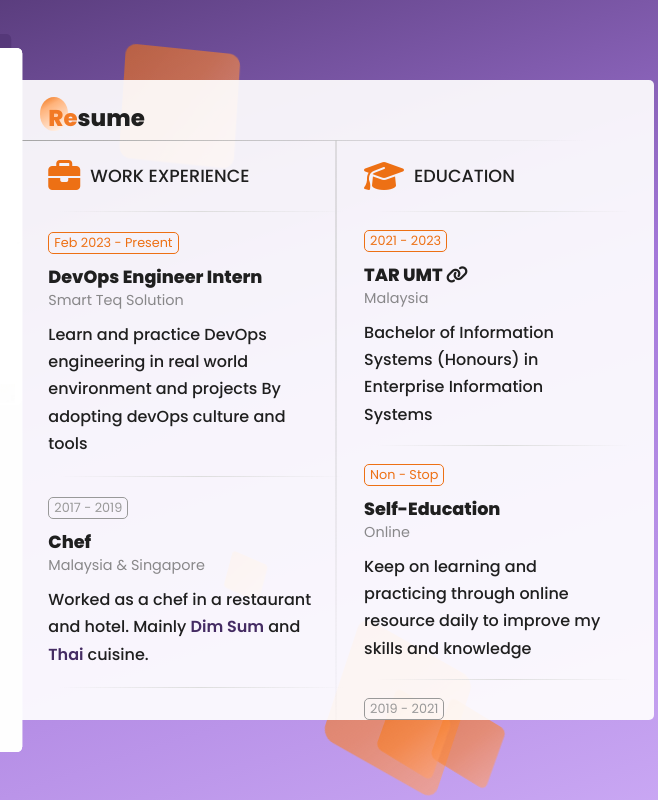
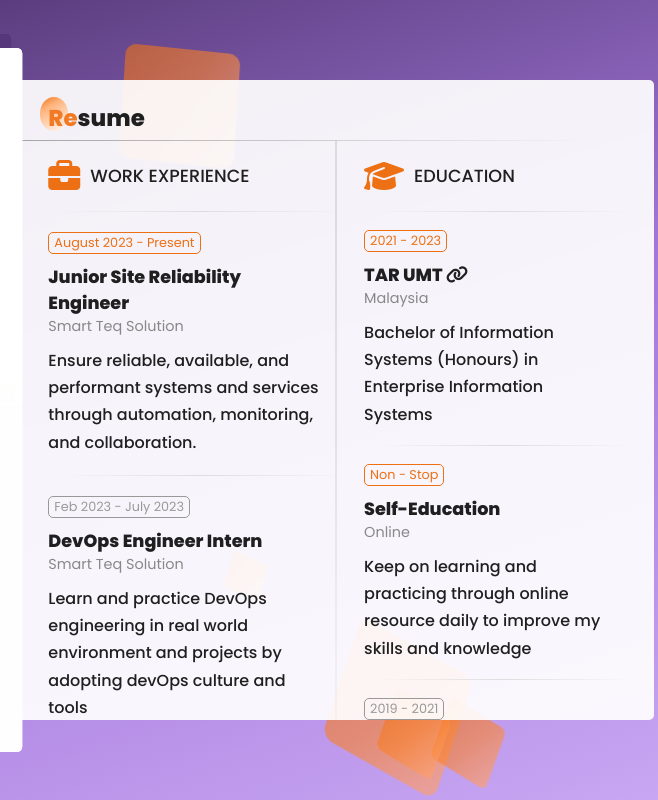
Before and after one commit to Bryson-Tai/profile, a plain HTML site: page index.html in a window 1280 px wide. Both pictures are taken after a click on the link "Resume". Shown: the full height of the page, 434-1092 px from the left. Drawn offline with nearby package versions, Linux system fonts and the light colour scheme.

Commit message:
Update latest job position in smart teq

```diff
--- a/index.html
+++ b/index.html
@@ -70,23 +70,20 @@
                             <h1><span>About</span> Me</h1>
                         </div>
                         <p>
-                            Hi, I'm <span>Bryson</span>, a junior DevOps engineer driven by a deep passion for acquiring
-                            knowledge and staying up-to-date with the latest advancements in DevOps technology. Sharing
-                            my expertise and mentoring junior IT professionals is something I truly enjoy. Additionally,
-                            I am open to exploring part-time job opportunities that align with my skills and interests.
+                            Hi, I'm <span>Bryson</span>, a junior Site Reliability Engineer driven by a deep passion for acquiring
+                            knowledge and staying up-to-date with the latest advancements in DevOps/SRE technology. Sharing
+                            my expertise and mentoring junior IT professionals is something I truly enjoy.
                         </p>
                         <div class="biometric-wrap">
                             <div class="left-wrap">
                                 <h2>Age<span class="dot-wrap"> .......</span><span class="data-wrap" id="age_count"></span></h2>
-                                <h2>Residence<span class="dot-wrap"> .......</span><span
-                                        class="data-wrap">Malaysia</span></h2>
+                                <h2>Residence<span class="dot-wrap"> .......</span><span class="data-wrap">Malaysia</span></h2>
                             </div>
 
                             <div class="right-wrap">
                                 <h2>Employed<span class="dot-wrap"> .......</span><span class="data-wrap">True</span>
                                 </h2>
-                                <h2>Location<span class="dot-wrap"> .......</span><span class="data-wrap">Kuala
-                                        Lumpur</span></h2>
+                                <h2>Location<span class="dot-wrap"> .......</span><span class="data-wrap">Kuala Lumpur</span></h2>
                             </div>
                         </div>
                     </div>
@@ -105,9 +102,7 @@
                                 <div class="service-content-wrap">
                                     <div class="service-content">
                                         <p>
-                                            Provide comprehensive DevOps solutions to clients by leveraging my expertise
-                                            in
-                                            DevOps tools and technologies.
+                                            Provide comprehensive DevOps solutions to clients by leveraging my expertise in DevOps tools and technologies.
                                         </p>
                                     </div>
                                 </div>
@@ -120,9 +115,7 @@
                                 <div class="service-content-wrap">
                                     <div class="service-content">
                                         <p>
-                                            Top-notch web development services, encompassing HTML, CSS, and JS for
-                                            front-end
-                                            development, and PHP, Go Lang, and MySQL for robust back-end development.
+                                            Top-notch web development services, encompassing HTML, CSS, and JS for front-end development, and PHP, Go Lang, and MySQL for robust back-end development.
                                         </p>
                                     </div>
                                 </div>
@@ -148,9 +141,7 @@
                                 <div class="service-content-wrap">
                                     <div class="service-content">
                                         <p>
-                                            Provide consultation services to students who are pursuing their degree in
-                                            IT
-                                            related courses.
+                                            Provide consultation services to students who are pursuing their degree in IT related courses.
                                         </p>
                                     </div>
                                 </div>
@@ -210,20 +201,29 @@
                                     <h2>Work Experience</h2>
                                 </div>
                                 <div class="intern resume_box">
-                                    <h3 class="font-orange">Feb 2023 - Present</h3>
+                                    <h3 class="font-orange">August 2023 - Present</h3>
+                                    <h4>
+                                        Junior Site Reliability Engineer
+                                    </h4>
+                                    <h5>Smart Teq Solution</h5>
+                                    <p>
+                                        Ensure reliable, available, and performant systems and services through automation, monitoring, and collaboration.
+                                    </p>
+                                </div>
+                                <div class="intern resume_box">
+                                    <h3 class="grey">Feb 2023 - July 2023</h3>
                                     <h4>
                                         DevOps Engineer Intern
                                     </h4>
                                     <h5>Smart Teq Solution</h5>
                                     <p>
-                                        Learn and practice DevOps engineering in real world environment and projects By
-                                        adopting devOps culture and tools
+                                        Learn and practice DevOps engineering in real world environment and projects by adopting devOps culture and tools
                                     </p>
                                 </div>
                                 <div class="chef resume_box">
                                     <h3 class="grey">2017 - 2019</h3>
                                     <h4>
-                                        Chef
+                                        Dim Sum Commis Chef
                                     </h4>
                                     <h5>Malaysia & Singapore</h5>
                                     <p>
```
